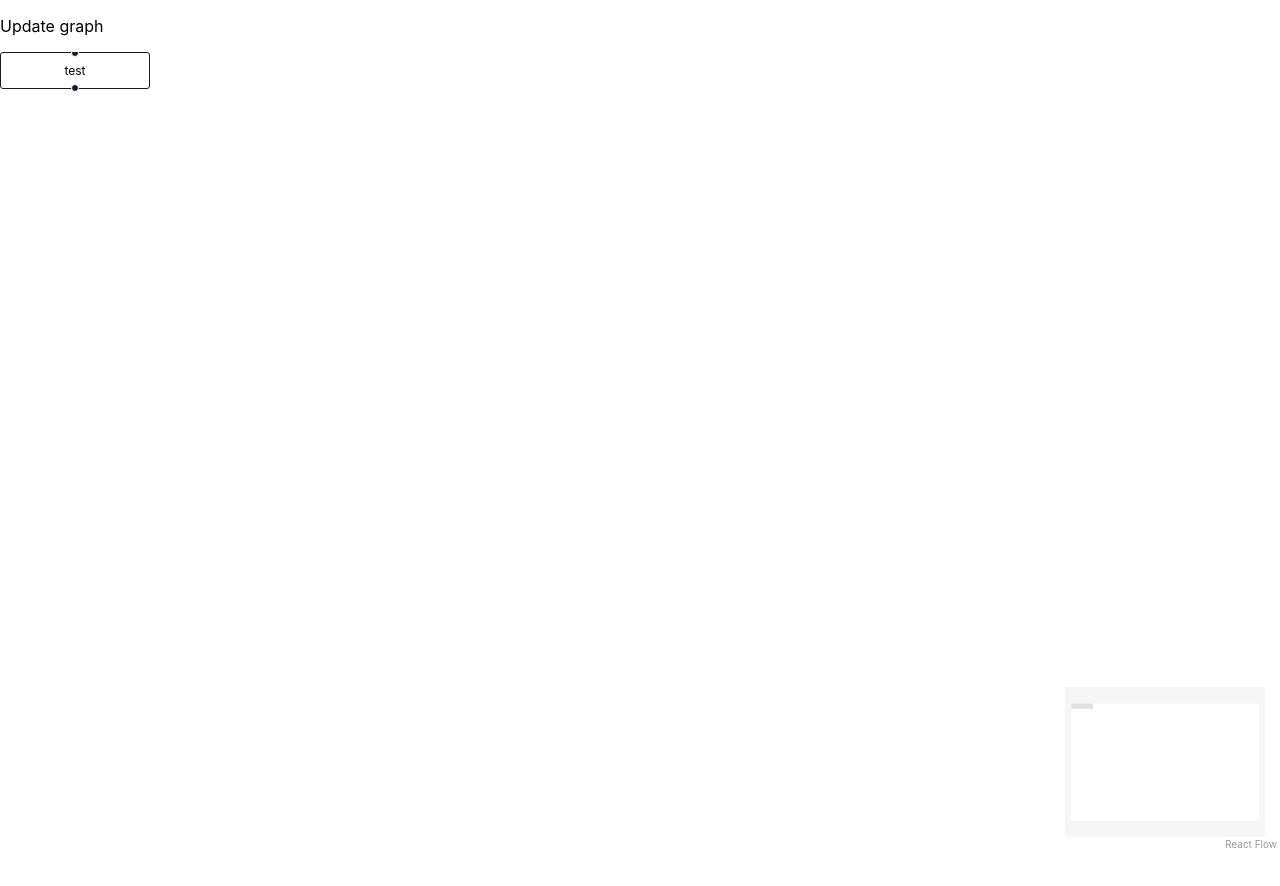
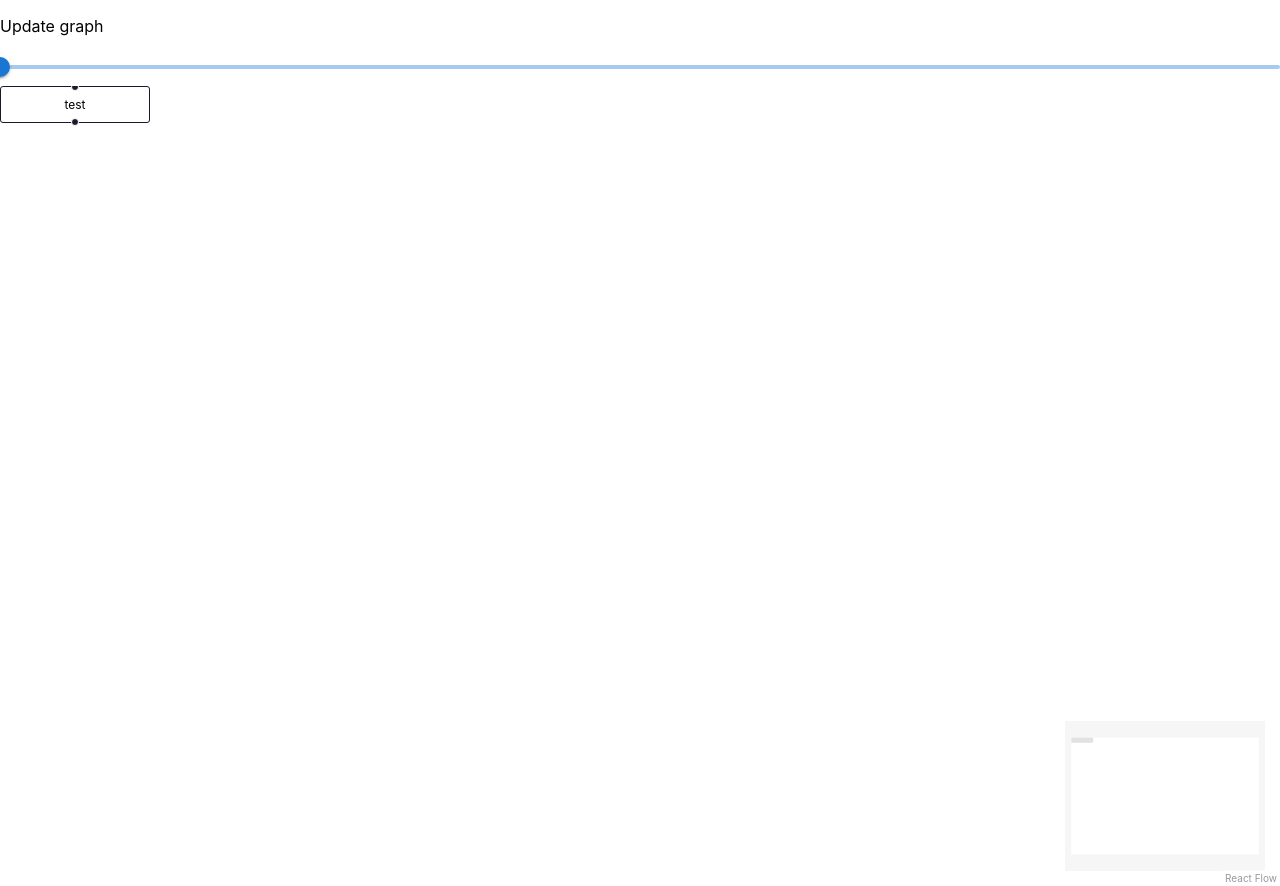
Before and after one commit to Oliver-Quail/Simple-Network-Visualiser, a React (Create React App) app in the folder web_interface/: page / in a window 1280 px wide. Before the commit the page ends 852 px from the top, so only its background shows below. Built offline with nearby package versions, Linux system fonts and the light colour scheme; no server answers.

Commit message:
Began adding method to filter time

```diff
--- a/web_interface/package.json
+++ b/web_interface/package.json
@@ -3,6 +3,9 @@
   "version": "0.1.0",
   "private": true,
   "dependencies": {
+    "@emotion/react": "^11.14.0",
+    "@emotion/styled": "^11.14.0",
+    "@mui/material": "^7.0.2",
     "@testing-library/dom": "^10.4.0",
     "@testing-library/jest-dom": "^6.6.3",
     "@testing-library/react": "^16.3.0",
--- a/web_interface/src/pages/analysis/analysis.tsx
+++ b/web_interface/src/pages/analysis/analysis.tsx
@@ -6,6 +6,7 @@ import CustomEdge from '../../components/customEdge';
 import { useCallback, useEffect, useState } from 'react';
 import ELK, { ElkExtendedEdge, ElkNode, LayoutOptions } from 'elkjs/lib/elk.bundled.js';
 import { wait } from '@testing-library/user-event/dist/utils';
+import { Slider } from '@mui/material';
 
 const edgeTypes = {"custom-edge" : CustomEdge}
 
@@ -71,6 +72,7 @@ const AnalysisPageFlowGraph = (props :AnalysisPageFlowGraphProps) => {
     const [isUpdating, setIsUpdating] = useState<Boolean>(false)
     const [data, setData] = useState<any>()
     const [updateRequired, setUpdateReqired] = useState<Boolean>(true)
+    const [timeWindow, setTimeWindow] = useState<any>()
 
     useEffect(() => {
       console.log("Is updating")
@@ -117,6 +119,7 @@ const AnalysisPageFlowGraph = (props :AnalysisPageFlowGraphProps) => {
 
         <article>
           <p onClick={() => {getLayoutedElements({})}}>Update graph</p>
+          <Slider value={timeWindow} />
             <div style={{ width: '100vw', height: '100vh' }}>
                 <ReactFlow nodes={props.nodes} edges={props.edges} edgeTypes={edgeTypes} onNodesChange={props.onNodesChange} onEdgesChange={props.onEdgesChange}>
                   <MiniMap />
```
Also changed, not shown: 1 other file (tests, documents, lock files or other folders).
